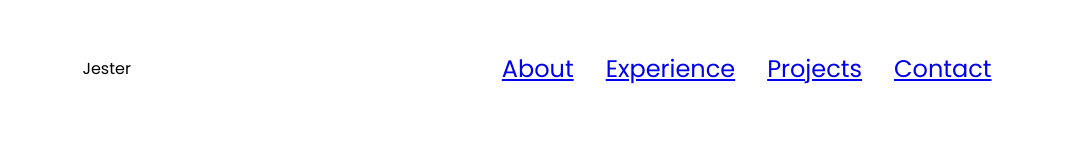
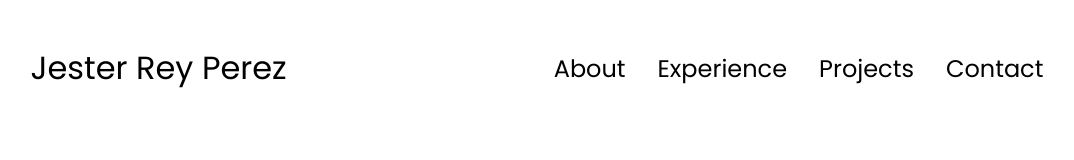
Before and after one commit to jesterreyperez/portfolio, a plain HTML site: page index.html in a window 1280 px wide. Shown: the whole page, without its empty margins (103-1177 px from the left). Drawn offline with Linux system fonts and the light colour scheme.

Commit message:
Add styles for nav layout, links, and logo hover effects

```diff
--- a/index.html
+++ b/index.html
@@ -10,7 +10,7 @@
   </head>
   <body>
     <nav id="desktop-nav">
-      <div class="logo">Jester</div>
+      <div class="logo">Jester Rey Perez</div>
       <div>
         <ul class="nav-links">
           <li><a href="#about">About</a></li>
--- a/style.css
+++ b/style.css
@@ -44,3 +44,24 @@ nav {
   list-style: none;
   font-size: 1.5rem;
 }
+
+a {
+  color: black;
+  text-decoration: none;
+  text-decoration-color: white;
+}
+
+a:hover {
+  color: grey;
+  text-decoration: underline;
+  text-underline-offset: 1rem;
+  text-decoration-color: rgb(181, 181, 181);
+}
+
+.logo {
+  font-size: 2rem;
+}
+
+.logo:hover {
+  cursor: default;
+}
```
